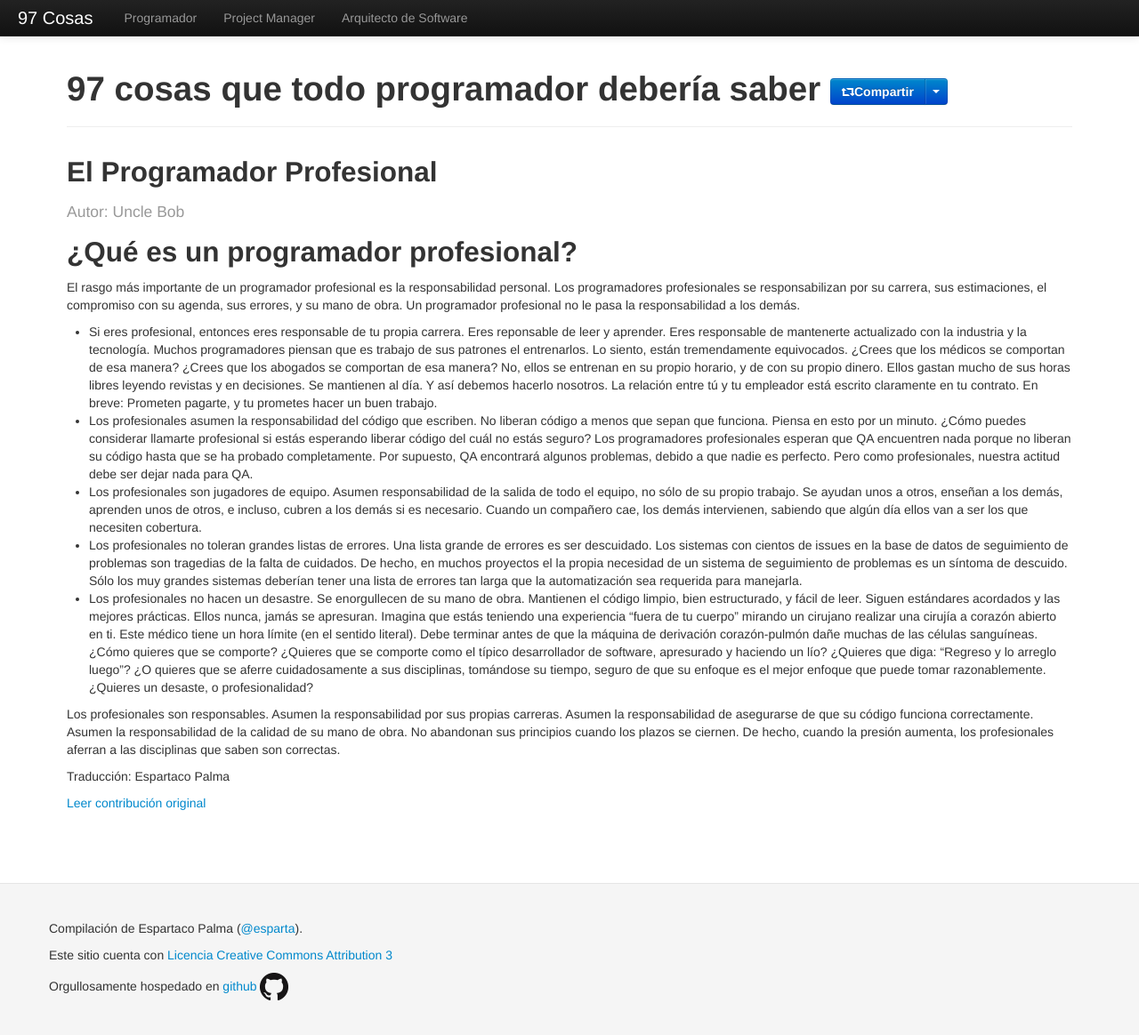
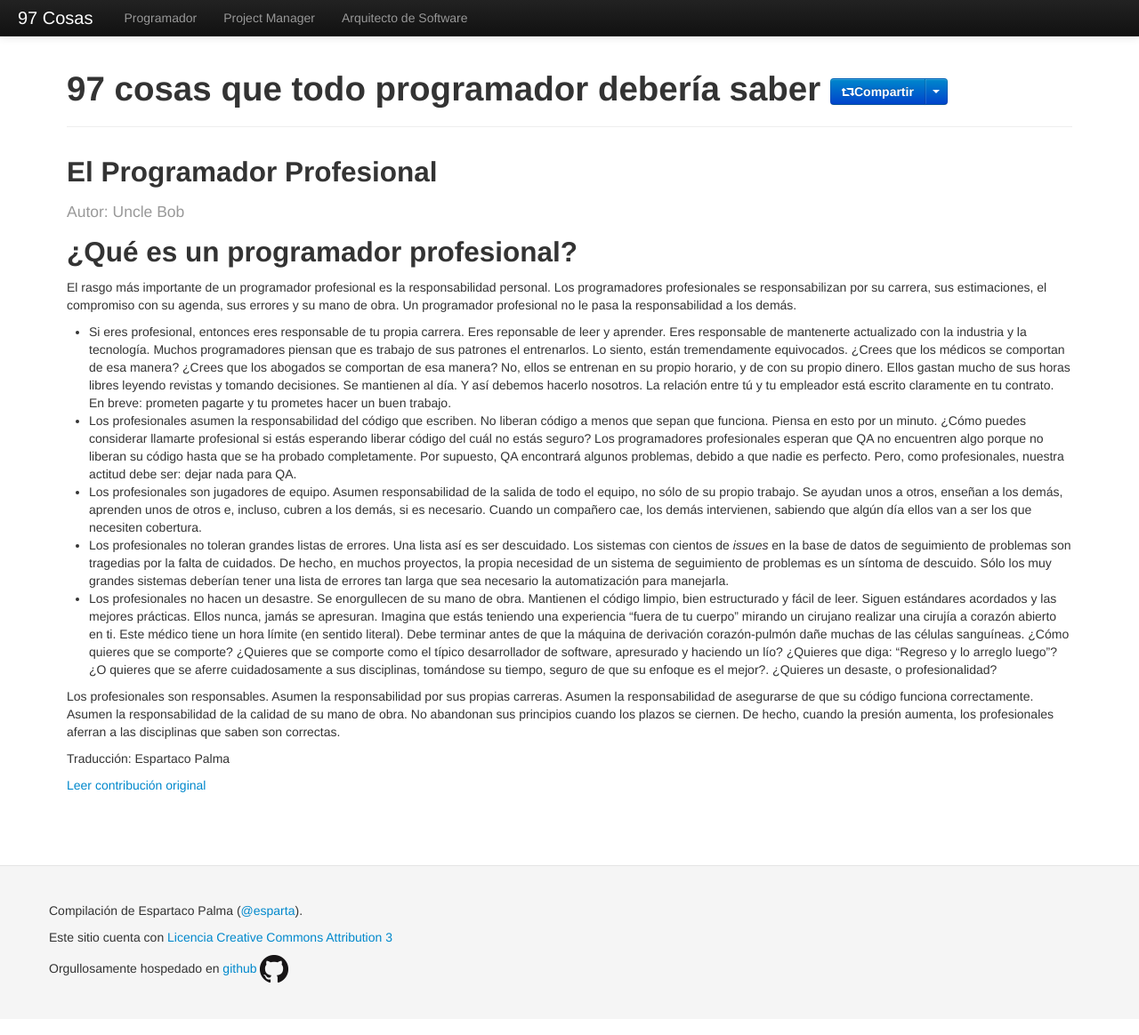
Before and after one commit to esparta/97cosas, a Jekyll site: the page built from programador/el-programador-profesional.md, in a window 1280 px wide and 1166 px high. Shown: the whole window at 89% size. Built offline with Jekyll 4.4.1, drawn with Linux system fonts in a browser that asks for light colours; comment, search, counter and statistics services are not loaded.

Commit message:
Spelling corrections on el-programador-profesional

```diff
--- a/programador/el-programador-profesional.md
+++ b/programador/el-programador-profesional.md
@@ -12,7 +12,7 @@ original: http://programmer.97things.oreilly.com/wiki/index.php/The_Professional
 El rasgo más importante de un programador profesional es la
 responsabilidad personal. Los programadores profesionales se
 responsabilizan por su carrera, sus estimaciones, el compromiso con su
-agenda, sus errores, y su mano de obra. Un programador profesional no le
+agenda, sus errores y su mano de obra. Un programador profesional no le
 pasa la responsabilidad a los demás.
 
 * Si eres profesional, entonces eres responsable de tu propia carrera.
@@ -22,44 +22,44 @@ que es trabajo de sus patrones el entrenarlos. Lo siento, están
 tremendamente equivocados. ¿Crees que los médicos se comportan de esa
 manera? ¿Crees que los abogados se comportan de esa manera? No, ellos se
 entrenan en su propio horario, y de con su propio dinero. Ellos gastan
-mucho de sus horas libres leyendo revistas y en decisiones. Se mantienen
+mucho de sus horas libres leyendo revistas y tomando decisiones. Se mantienen
 al día. Y así debemos hacerlo nosotros. La relación entre tú y tu
-empleador está escrito claramente en tu contrato. En breve: Prometen
-pagarte, y tu prometes hacer un buen trabajo.
+empleador está escrito claramente en tu contrato. En breve: prometen
+pagarte y tu prometes hacer un buen trabajo.
 * Los profesionales asumen la responsabilidad del código que escriben.
 No liberan código a menos que sepan que funciona. Piensa en esto por un
 minuto. ¿Cómo puedes considerar llamarte profesional si estás esperando
 liberar código del cuál no estás seguro? Los programadores profesionales
-esperan que QA encuentren nada porque no liberan su código hasta que se
+esperan que QA no encuentren algo porque no liberan su código hasta que se
 ha probado completamente. Por supuesto, QA encontrará algunos problemas,
-debido a que nadie es perfecto. Pero como profesionales, nuestra actitud
-debe ser dejar nada para QA.
+debido a que nadie es perfecto. Pero, como profesionales, nuestra actitud
+debe ser: dejar nada para QA.
 * Los profesionales son jugadores de equipo. Asumen responsabilidad de
 la salida de todo el equipo, no sólo de su propio trabajo. Se ayudan
-unos a otros, enseñan a los demás, aprenden unos de otros, e incluso,
-cubren a los demás si es necesario. Cuando un compañero cae, los demás
+unos a otros, enseñan a los demás, aprenden unos de otros e, incluso,
+cubren a los demás, si es necesario. Cuando un compañero cae, los demás
 intervienen, sabiendo que algún día ellos van a ser los que necesiten
 cobertura.
 * Los profesionales no toleran grandes listas de errores. Una lista
-grande de errores es ser descuidado. Los sistemas con cientos de issues
-en la base de datos de seguimiento de problemas son tragedias de la
-falta de cuidados. De hecho, en muchos proyectos el la propia necesidad
-de un sistema de seguimiento de problemas es un síntoma de descuido.
+así es ser descuidado. Los sistemas con cientos de *issues* en la base
+de datos de seguimiento de problemas son tragedias por la falta de
+cuidados. De hecho, en muchos proyectos, la propia necesidad de un
+sistema de seguimiento de problemas es un síntoma de descuido.
 Sólo los muy grandes sistemas deberían tener una lista de errores tan
-larga que la automatización sea requerida para manejarla.
+larga que sea necesario la automatización para manejarla.
 * Los profesionales no hacen un desastre. Se enorgullecen de su mano de
-obra. Mantienen el código limpio, bien estructurado, y fácil de leer.
+obra. Mantienen el código limpio, bien estructurado y fácil de leer.
 Siguen estándares acordados y las mejores prácticas. Ellos nunca, jamás
 se apresuran. Imagina que estás teniendo una experiencia "fuera de tu
 cuerpo" mirando un cirujano realizar una cirujía a corazón abierto en
-ti. Este médico tiene un hora límite (en el sentido literal). Debe
+ti. Este médico tiene un hora límite (en sentido literal). Debe
 terminar antes de que la máquina de derivación corazón-pulmón dañe
 muchas de las células sanguíneas. ¿Cómo quieres que se comporte? ¿Quieres
 que se comporte como el típico desarrollador de software, apresurado y
 haciendo un lío? ¿Quieres que diga: "Regreso y lo arreglo luego"? ¿O
 quieres que se aferre cuidadosamente a sus disciplinas, tomándose su
-tiempo, seguro de que su enfoque es el mejor enfoque que puede tomar
-razonablemente. ¿Quieres un desaste, o profesionalidad?
+tiempo, seguro de que su enfoque es el mejor?. ¿Quieres un desaste, o
+profesionalidad?
 
 Los profesionales son responsables. Asumen la responsabilidad por sus
 propias carreras. Asumen la responsabilidad de asegurarse de que su
```
